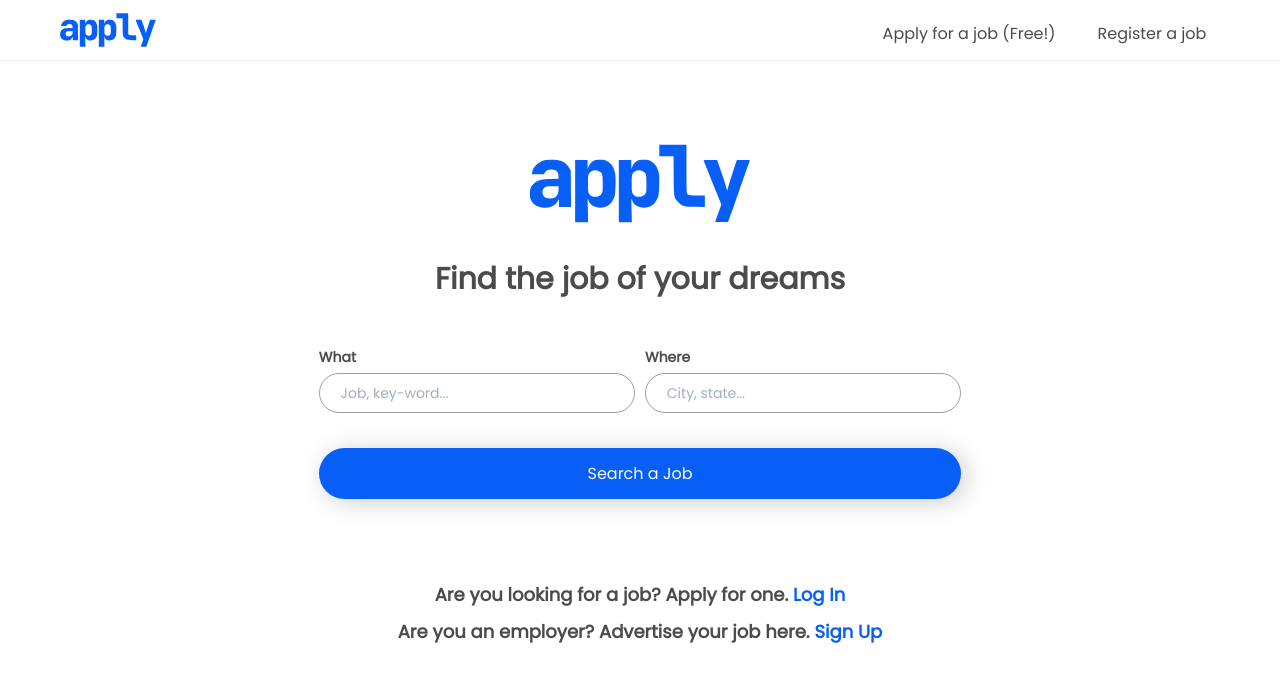
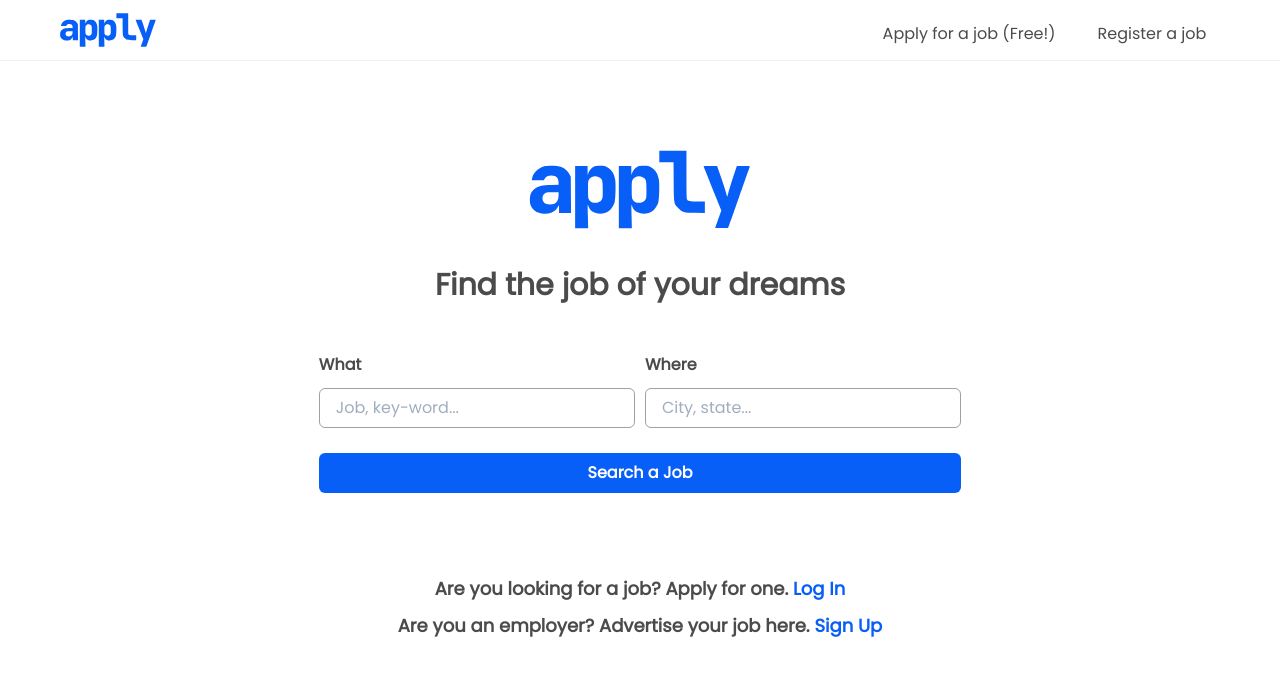
Before and after one commit to alxrdev/apply, a Next.js app: page / in a window 1280 px wide. Shown: the top 682 px of the page. Built offline with nearby package versions, Linux system fonts and the light colour scheme; no server answers.

Commit message:
Changes the layout

```diff
--- a/src/components/CustomButton.tsx
+++ b/src/components/CustomButton.tsx
@@ -12,15 +12,6 @@ export default function CustomButton ({ buttonStyle, isBlock, text, className, .
     <Button
       display={isBlock ? 'block' : 'inline-block'}
       width={isBlock ? '100%' : 'initial'}
-      height="auto"
-      padding="1rem 2rem"
-      boxShadow="5px 3px 25px #cdcdcd"
-      fontWeight="300"
-      textDecoration="none"
-      textAlign="center"
-      verticalAlign="middle"
-      border="none"
-      borderRadius="30px"
       transition="ease 0.3s"
       cursor="pointer"
       background={buttonStyle === 'primary' ? 'brand.900' : '#222'}
--- a/src/components/InputGroup.tsx
+++ b/src/components/InputGroup.tsx
@@ -1,54 +1,29 @@
-import { Flex, Input, InputProps, Text } from '@chakra-ui/react'
+import { FormControl, FormErrorMessage, FormLabel, Input, InputProps } from '@chakra-ui/react'
 import { ChangeEvent } from 'react'
 
 interface InputGroupProps extends Omit<InputProps, 'onChange'> {
   label: string
   id: string
-  className?: string
-  onChange: (value: string) => void
+  onChange?: (value: string) => void
   error?: string
 }
 
-export default function InputGroup ({ id, label, onChange, error, ...otherProps }: InputGroupProps) {
+export default function InputGroup ({ id, label, error, onChange, ...otherProps }: InputGroupProps) {
+  const isInvalid = !!((error && error !== ''))
+
   return (
-    <Flex
-      position="relative"
-      width="100%"
-      flexDirection="column"
-      marginBottom="20px"
-    >
-      <Text
-        as="label"
-        color="brand.1000"
-        fontSize="sm"
-        fontWeight="700"
-        htmlFor={id}
-      >
-        { label }
-      </Text>
-
+    <FormControl isInvalid={isInvalid} id={id} marginBottom="10px">
+      <FormLabel color="brand.1000" fontWeight="700">{label}</FormLabel>
       <Input
-        id={id}
-        width="100%"
-        height="40px"
-        maxHeight="40px"
-        padding="1rem 1.3rem"
-        marginTop="5px"
-        fontSize="sm"
-        borderRadius="30px"
-        borderStyle="solid"
-        borderColor={!error ? 'brand.1300' : '#db183f'}
-        transition="ease 0.3s"
+        borderColor="brand.1300"
+        _hover={{ borderColor: 'brand.800' }}
         _focus={{ borderColor: 'brand.800' }}
         onChange={(event: ChangeEvent<HTMLInputElement>) => {
           if (onChange !== undefined) onChange(event.target.value)
         }}
-        { ...otherProps }
+       { ...otherProps }
       />
-
-      { error && (
-        <Text marginTop="10px" color="#db183f" fontSize="sm">{ error }</Text>
-      ) }
-    </Flex>
+      <FormErrorMessage>{error}</FormErrorMessage>
+    </FormControl>
   )
 }
```
Also changed, not shown: src/pages/_app.tsx (+0 -12 lines).
